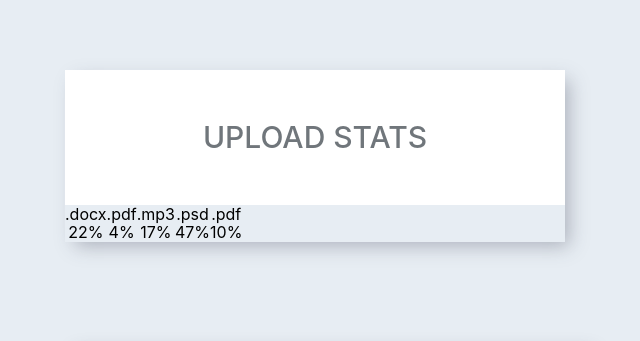
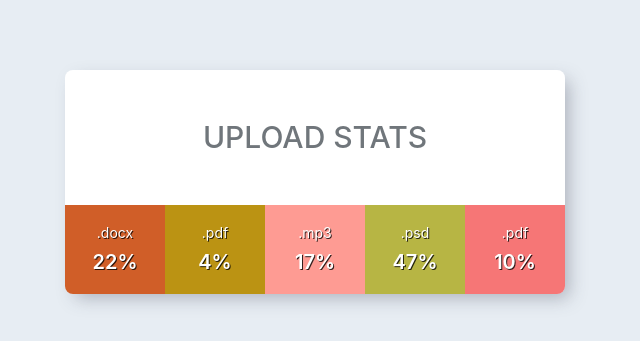
Before and after one commit to annaojdana/goit-react-hw-01-components, a React (Create React App) app: page / in a window 1280 px wide. Shown: the part 457-798 px from the top of the page, without its empty margins (325-965 px from the left). Built offline with nearby package versions, Linux system fonts and the light colour scheme.

Commit message:
styles for statistics

```diff
--- a/src/components/Statistics/Statistics.jsx
+++ b/src/components/Statistics/Statistics.jsx
@@ -1,8 +1,17 @@
 import PropTypes from 'prop-types';
 import styles from './Statistics.module.css';
+import { getRandomHexColor } from 'js/getRandomHexColor';
 
 export const Statistics = ({ title, stats }) => {
-  const { statistics, statsCard, statsTitle, list, item } = styles;
+  const {
+    statistics,
+    statsCard,
+    statsTitle,
+    list,
+    item,
+    statsLabel,
+    statsPercentage,
+  } = styles;
   let statsNum = stats.length;
   let itemWidth = (100 / statsNum).toString() + '%';
   console.log(itemWidth);
@@ -17,11 +26,12 @@ export const Statistics = ({ title, stats }) => {
               key={id}
               className={item}
               style={{
-                width: { itemWidth },
+                backgroundColor: getRandomHexColor(),
+                width: itemWidth,
               }}
             >
-              <span className="label">{label}</span>
-              <span className="percentage">{percentage}%</span>
+              <span className={statsLabel}>{label}</span>
+              <span className={statsPercentage}>{percentage}%</span>
             </li>
           ))}
         </ul>
--- a/src/components/Statistics/Statistics.module.css
+++ b/src/components/Statistics/Statistics.module.css
@@ -1,12 +1,14 @@
-.statsCard{
+.statsCard {
   width: 90%;
   max-width: 500px;
   margin: 100px auto;
   -webkit-box-shadow: 7px 7px 18px -3px rgba(66, 68, 90, 0.35);
   -moz-box-shadow: 7px 7px 18px -3px rgba(66, 68, 90, 0.35);
   box-shadow: 7px 7px 18px -3px rgba(66, 68, 90, 0.35);
+  border-radius: 8px;
+  overflow: hidden;
 }
-.statsTitle{
+.statsTitle {
   padding: 50px 0;
   width: 100%;
   color: #70767b;
@@ -16,13 +18,30 @@
   text-transform: uppercase;
   font-weight: 500;
 }
-.list{
+.list {
   width: 100%;
   list-style: none;
   display: flex;
 }
-.item{
- display: flex;
- flex-direction: column;
- align-items: center;
+.item {
+  padding: 20px 0;
+  display: flex;
+  flex-direction: column;
+  align-items: center;
 }
+.statsLabel {
+  font-size: 14px;
+  margin-bottom: 10px;
+
+}
+
+.statsPercentage {
+  font-size: 20px;
+  font-weight: 600;
+
+}
+.statsLabel,.statsPercentage {
+  text-align: center;
+  color: #fff;
+  text-shadow: 1px 1px 0px rgba(0, 0, 0, 0.8);;
+}
--- /dev/null
+++ b/src/js/getRandomHexColor.js
@@ -0,0 +1,3 @@
+export const getRandomHexColor = () => {
+  return `#${Math.floor(Math.random() * 16777215).toString(16)}`;
+};
```
